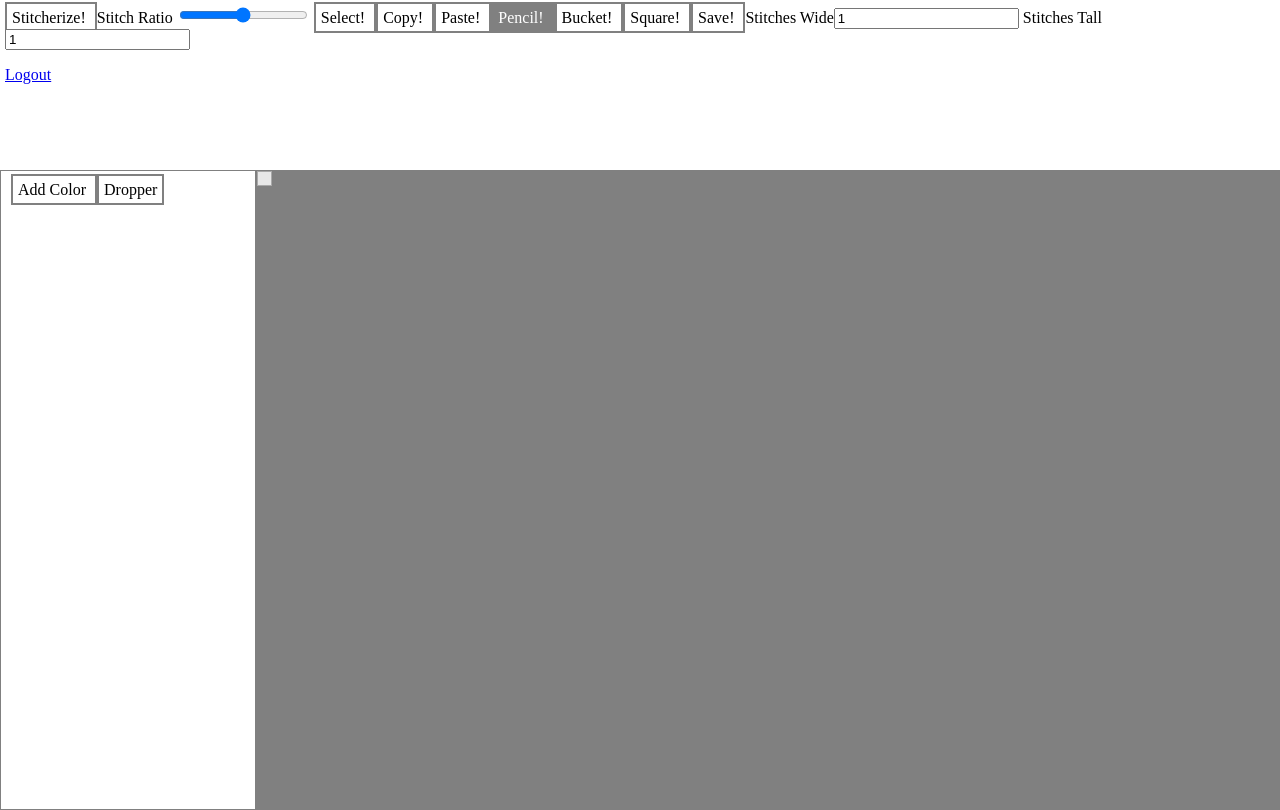
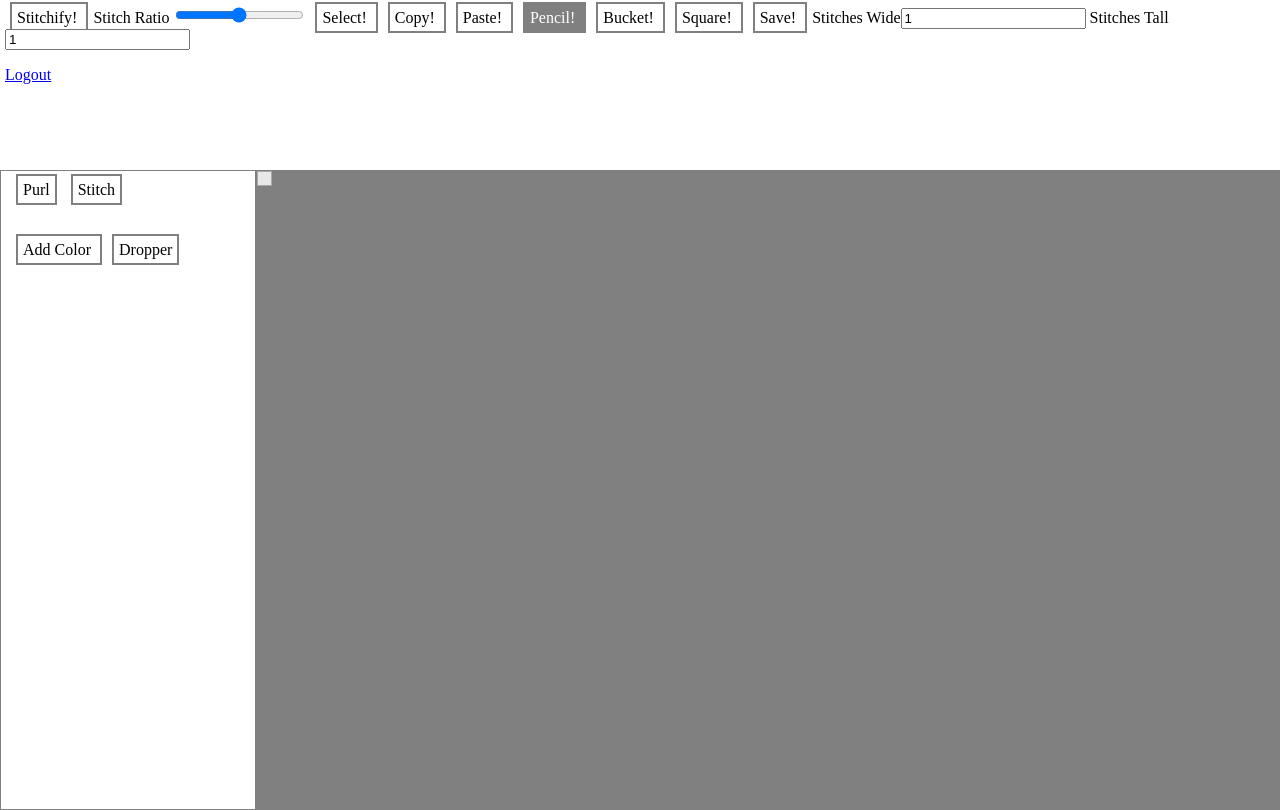
Before and after one commit to caboonie/knitwit, a Flask app: a page that uses templates/pattern.html in a window 1280 px wide. Run offline with Flask 2, Linux system fonts and the light colour scheme; data comes from the database, SQL or seed files in the repository; both versions use the stored data as it was after the commit.

Commit message:
rqs for heroku

```diff
--- a/app.py
+++ b/app.py
@@ -1,5 +1,5 @@
 from database import *
-from flask import Flask, request, redirect, render_template
+from flask import Flask, request, redirect, render_template, flash
 from flask import session as login_session
 import json
 
@@ -34,6 +34,7 @@ def login():
     print(user)
     if user != None and user.password == request.form["password"]:
         login_session['user'] = user.username
+        flash('You were successfully logged in')
         return main_page()
     else:
         return home()
@@ -46,6 +47,7 @@ def signup():
     if user == None:
         user = create_user(request.form['username'],request.form['password'])
         login_session['user'] = user.username
+        flash('Welcome to KnitWit, '+user.username)
         return main_page()
     return home()
 
--- a/templates/pattern.html
+++ b/templates/pattern.html
@@ -40,7 +40,7 @@
                 padding: 3px;
             }
 
-            .stitch_shape{
+            .stitchify .stitch_shape_knit{
                 clip-path: polygon(0% 0%, 0% 50%, 50% 100%, 100% 50%, 100% 0%, 50% 50%);
                 overflow: visible;
                 height: 200% !important;
@@ -68,6 +68,8 @@
 
             .classy_button{
                 padding: 5px; display: inline; border: 2px gray solid; box-sizing: border-box;
+                cursor: pointer;
+                margin: 5px;
             }
 
             .clicked {
@@ -120,6 +122,7 @@
                 height: 100%;
                 padding: 3px;
                 box-sizing: border-box;
+                cursor: pointer;
             }
 
             .popupbutton:hover {
@@ -150,7 +153,7 @@
         <!-- presets for cloning -->
         <div style="display: none;">
             <div id="stitch_box" class="stitch">
-                <div class="stitch_color"></div>
+                <div class="stitch_color stitch_shape_knit"></div>
             </div>
 
             <div id="select_stitch_box" class="select_stitch_box">
@@ -159,9 +162,9 @@
 
 
             <div id="color_box" class="color_box" onclick="clickColorBox(this)" onmouseover="colorChangePopup(this)" onmouseout="colorChangePopup(this)">
-                <span class="popuptext" id="myPopup" onclick="clickEditColor(this)">
-                    <span class="popupbutton">E</span>
-                    <span class="popupbutton">X</span>
+                <span class="popuptext" id="myPopup">
+                    <span class="popupbutton" onclick="clickEditColor(this)">E</span>
+                    <span class="popupbutton" onclick="removeColor(this)">X</span>
                 </span>
             </div>
         </div>
@@ -169,8 +172,8 @@
 
 
         <div id="control_panel" style="width: 100%; height: 20%; padding: 5px;">
-            <div class="classy_button" onclick="$('.stitch_color').toggleClass('stitch_shape')">
-                Stitcherize!
+            <div class="classy_button" onclick="$('.stitch').toggleClass('stitchify')">
+                Stitchify!
             </div>
             Stitch Ratio
             <input type="range" min="1" max="100" value="50" id="stitch_ratio"  onmousedown="sliderDown()" onmousemove="setStitchRatio()" onmouseup="sliderUp()">
@@ -223,7 +226,10 @@
                         </div>
                     </div>
                 </div>
-
+                <div id="stitch_palette" style="height: 60px;">
+                    <div class="classy_button stitch_type" data-stitch_type="purl">Purl</div>
+                    <div class="classy_button stitch_type" data-stitch_type="stitch">Stitch</div>
+                </div>
                 <div class="classy_button" onclick="$('#myModal').css('display','block')">
                     Add Color
                 </div>
@@ -231,6 +237,7 @@
                 <div id="color_palette" style="padding: 10px; margin-top: 20px;">
 
                 </div>
+
 
             </div>
             <div id="pattern_box" style="width:80%; height:100%; background-color: gray; border: 1px gray solid; margin-left:20%; overflow: scroll; box-sizing: border-box">
@@ -259,6 +266,7 @@
         var stitch_box_height = 20;
         var selected_box = 0;
         var selected_color_box = 0;
+        var selected_stitch_box = 0;
         var action = PENCIL;
         var colors_added = new Set()
         var color_modal = $("#myModal");
@@ -279,7 +287,11 @@
                 // grid: 2D nested array of stitches
                 this.grid = grid;
                 this.height = grid.length;
-                this.width = grid[0].length;
+                if (this.height == 0) {
+                    this.width = 0
+                } else {
+                    this.width = grid[0].length;
+                }
             }
 
             get (x,y) {
@@ -290,11 +302,11 @@
 
 
         function copyToPattern(corner1,corner2) {
-            console.log("copy corners",corner1,corner2)
+            // console.log("copy corners",corner1,corner2)
             const [leftx,topy,rightx,bottomy] = cornerToBounds(corner1,corner2);
             grid = []
             id = "stitch_box"
-            console.log(topy,bottomy)
+            // console.log(topy,bottomy)
             for (y = topy; y < bottomy; y++){
                 row = []
                 for (x = leftx; x < rightx; x++) {
@@ -305,7 +317,6 @@
                 }
                 grid.push(row)
             }
-            console.log("grid",grid)
             return new Pattern(grid)
         }
 
@@ -319,7 +330,7 @@
             rightx = Math.min(stitches_wide,leftx+pattern.width)
             var py = 0;
 
-            console.log(leftx,rightx,topy,bottomy)
+            // console.log(leftx,rightx,topy,bottomy)
             for (y = topy; y < bottomy; y++){
                 var px = 0;
                 for (x = leftx; x < rightx; x++) {
@@ -450,8 +461,23 @@
 
         function setBoxColor(box) {
             if (selected_color_box != 0) {
+                $(box).data("old_color", $(box).children(":first").css("background-color"))
                 $(box).children(":first").css("background-color", selected_color_box.css("background-color"))
+            } else if (selected_stitch_box != 0) {
+
+                $(box).data("old_stitch", $(box).data("stitch_type"))
+                $(box).data("stitch_type",selected_stitch_box.data("stitch_type"))
+                if (selected_stitch_box.data("stitch_type") == "purl") {
+                    $(box).children(":first").removeClass("stitch_shape_knit")
+                } else {
+                    $(box).children(":first").addClass("stitch_shape_knit")
+                }
+
             }
+        }
+
+        function resetBoxColor(box) {
+            $(box).children(":first").css("background-color", $(box).data("old_color"))
         }
 
 
@@ -491,6 +517,7 @@
 
         // undo function
         window.onkeydown = function(event) {
+            console.log(event.keyCode)
             if (event.ctrlKey) {
                 if (event.keyCode == 90) {
                     console.log("Trying undo",snapIndex)
@@ -503,6 +530,9 @@
                         snapIndex += 1
                         loadFromSnap(snapshots[snapIndex])
                     }
+                } else if (event.keyCode == 83) {
+                    snapAndSave(save=true,snap=false)
+                    alert("saved")
                 }
 
             }
@@ -516,6 +546,7 @@
                 var box = jQuery("#color_box").clone();
                 box.css("display","block");
                 box.css("background-color", color)
+                color = box.css("background-color")
                 jQuery("#color_palette").append(box);
                 clickColorBox(box)
                 colors_added.add(color)
@@ -523,6 +554,15 @@
             } else {
                 alert("color already added")
             }
+        }
+
+        function removeColor(colorButton) {
+            colorbox = $(colorButton).parent().parent()
+            console.log("colors_added before",colors_added)
+            colors_added.delete(colorbox.css("background-color"))
+            console.log("colors_added",colors_added)
+            colorbox.remove();
+            snapAndSave();
 
         }
 
@@ -546,6 +586,10 @@
                 $("#pencil_button").addClass("clicked")
             }
 
+            if( selected_stitch_box != 0) {
+                selected_stitch_box.toggleClass("clicked")
+            }
+            selected_stitch_box = 0;
 
             if( selected_color_box != 0) {
                 selected_color_box.toggleClass("selected_box")
@@ -635,7 +679,21 @@
             .on("mouseover",".stitch", function(event) {
                 event.preventDefault();
                 if (isDragging) {
-                    setBoxColor(this);
+                    if (action == PENCIL) {
+                        setBoxColor(this);
+                    } else if (action == SQUARE) {
+                        corner2 = $(this)
+                        if (!corner2.is(oldcorner2)) {
+                            if (oldcorner2 != 0) {
+                                const [leftx,topy,rightx,bottomy] = cornerToBounds(corner1,oldcorner2)
+                                applyToBoxesRect(resetBoxColor, leftx,topy,rightx,bottomy,"stitch_box")
+                            }
+                            const [leftx,topy,rightx,bottomy] = cornerToBounds(corner1,corner2)
+                            applyToBoxesRect(setBoxColor, leftx,topy,rightx,bottomy,"stitch_box")
+                            oldcorner2 = corner2;
+                        }
+                    }
+
                 }
             })
 
@@ -662,7 +720,11 @@
                     console.log("calling paint Bucket")
                     paintBucket($(this))
                 } else if (action == SQUARE) {
-
+                    corner1 = $(this)
+                    corner2 = $(this)
+                    const [leftx,topy,rightx,bottomy] = cornerToBounds(corner1,corner2)
+                    applyToBoxesRect(setBoxColor, leftx,topy,rightx,bottomy,"stitch_box")
+                    oldcorner2 = corner2;
                 }
                 snapAndSave()
             })
@@ -810,24 +872,59 @@
             paintBucketRecurse("#"+start_box.attr("id"))
         }
 
-        // TODO: I want to be able to save  (flask backend - save pattern as JSON), and to be able to make pattern from image (is javascript reasonable? probs not, can do python async with ajax)
+        $(".stitch_type").mousedown(function() {
+            console.log("clicked stitch type",this)
+            // unselect color box
+            if( selected_color_box != 0) {
+                selected_color_box.toggleClass("selected_box")
+            }
+            selected_color_box = 0;
+
+            if (action == DROPPER || action == SELECT || action == ARROW) {
+                clearButtons()
+                action = PENCIL
+                $("#pencil_button").addClass("clicked")
+            }
+
+
+            if( selected_stitch_box != 0) {
+                selected_stitch_box.removeClass("clicked")
+            }
+
+            if ($(this).is(selected_stitch_box)) {
+                selected_stitch_box = 0;
+            } else {
+                selected_stitch_box = $(this)
+                $(this).addClass("clicked")
+            }
+        })
+
+        function stitchify() {
+            // I want to make it so that the stitch look will apply or not by toggling a class - right now that works for knit stitch
+            // maybe toggle the class controlling the stitch look
+            // but how will I control whether or not that class is active
+            // add stitch class as data attribute and then on stitchify we toggle that class?
+
+            // could have a parent who is given some class x and a selector for x stitch_shape_knit  and x stitch_shape_purl
+        }
+
+        // TODO:  be able to make pattern from image (is javascript reasonable? probs not, can do python async with ajax)
         // Color change - change every pixel that is of that specific color
         // purl display in stitchify - might be easier to generate in python, but editing the stitches is easier if javascript
         // ideally stitchify cables as well
         // notes, and numbers along the side
         // insert column/row
         // draw square of color
-        // ctrl-z functionality - store array of snapshots - push one on after each change
 
 
         function snapAndSave(save=true, snap=true) {
-            console.log("saving corners",$("#stitch_box_0_0"), $("#stitch_box_"+(stitches_wide-1)+"_"+(stitches_high-1)))
+            // console.log("saving corners",$("#stitch_box_0_0"), $("#stitch_box_"+(stitches_wide-1)+"_"+(stitches_high-1)))
             pattern = copyToPattern($("#stitch_box_0_0"), $("#stitch_box_"+(stitches_wide-1)+"_"+(stitches_high-1)));
             pattern.id = {{pattern_id}}
             pattern.colors = Array.from(colors_added);  // save the added colors
             pattern.stitch_box_width = stitch_box_width
             pattern.stitch_box_height = stitch_box_height
-            console.log("pattern to save",pattern)
+            // console.log("pattern to save",pattern)
             if (snap) {
                 snapshots.push(pattern)
                 snapIndex = snapshots.length-1
```
Also changed, not shown: requirements.txt (added, +9 -0 lines), templates/home.html (+6 -1 lines), templates/layout.html (added, +26 -0 lines), templates/main.html (+5 -5 lines), users.db, 1 other file.
